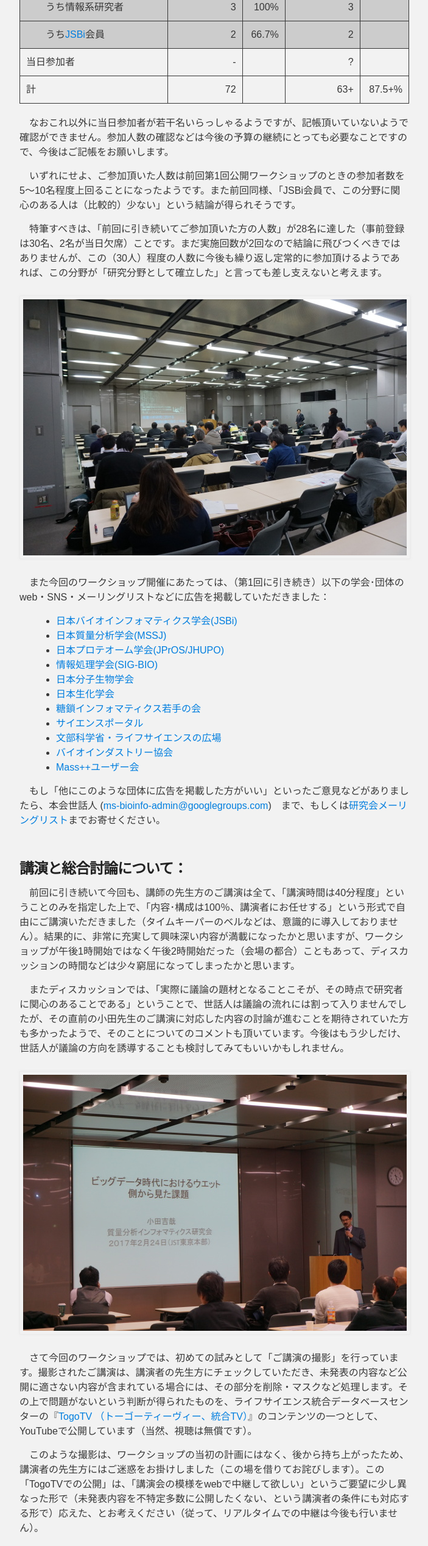
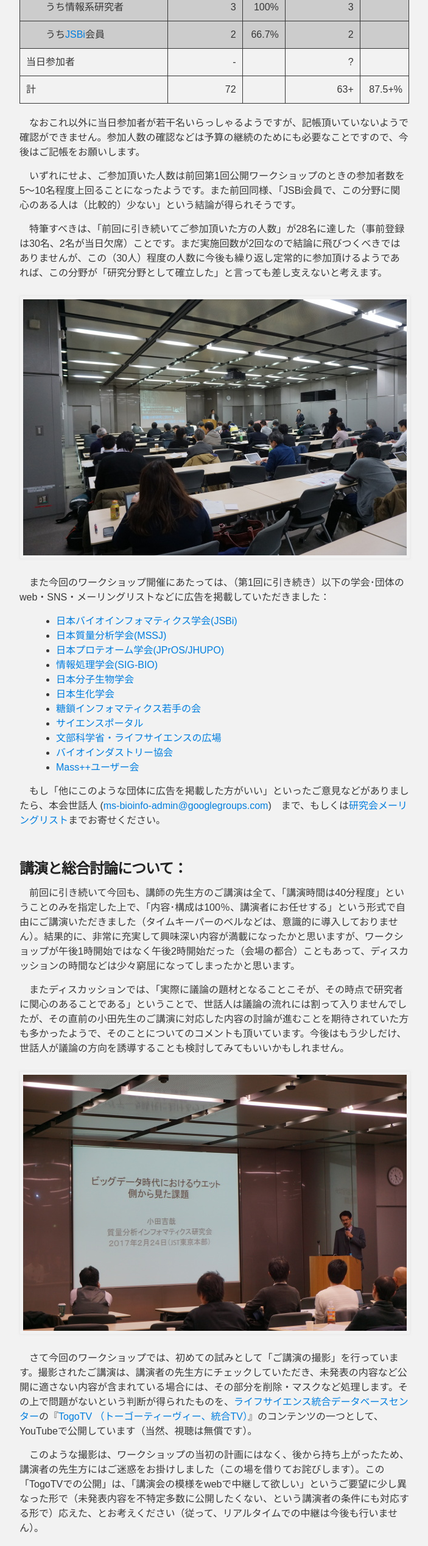
Before and after one commit to ms-bio/ms-bio.github.io, a plain HTML site: page 2017ws_log_table.html in a window 1280 px wide. Shown: the part 1213-3749 px from the top of the page at 61% size, without its empty margins (288-991 px from the left). Drawn offline with Linux system fonts and the light colour scheme.

Commit message:
Update 2017ws_log_table.html

```diff
--- a/2017ws_log_table.html
+++ b/2017ws_log_table.html
@@ -156,7 +156,7 @@
 
 </tbody></table>
 
-    <p>　なおこれ以外に当日参加者が若干名いらっしゃるようですが、記帳頂いていないようで確認ができません。参加人数の確認などは今後の予算の継続にとっても必要なことですので、今後はご記帳をお願いします。
+    <p>　なおこれ以外に当日参加者が若干名いらっしゃるようですが、記帳頂いていないようで確認ができません。参加人数の確認などは予算の継続のためにも必要なことですので、今後はご記帳をお願いします。
     </p>
     <p>
 　いずれにせよ、ご参加頂いた人数は前回第1回公開ワークショップのときの参加者数を5～10名程度上回ることになったようです。また前回同様、「JSBi会員で、この分野に関心のある人は（比較的）少ない」という結論が得られそうです。
@@ -201,10 +201,15 @@
 
 <BR>
 
-    <p>　さて今回のワークショップでは、初めての試みとして「ご講演の撮影」を行っています。撮影されたご講演は、講演者の先生方にチェックしていただき、未発表の内容など公開に適さない内容が含まれている場合には、その部分を削除・マスクなど処理します。その上で問題がないという判断が得られたものを、ライフサイエンス統合データベースセンターの『<a href="http://togotv.dbcls.jp/">TogoTV （トーゴーティーヴィー、統合TV）</a>』のコンテンツの一つとして、YouTubeで公開しています（当然、視聴は無償です）。</p>
+    <p>　さて今回のワークショップでは、初めての試みとして「ご講演の撮影」を行っています。撮影されたご講演は、講演者の先生方にチェックしていただき、未発表の内容など公開に適さない内容が含まれている場合には、その部分を削除・マスクなど処理します。その上で問題がないという判断が得られたものを、<a href="http://dbcls.rois.ac.jp/">ライフサイエンス統合データベースセンター</a>の『<a href="http://togotv.dbcls.jp/">TogoTV （トーゴーティーヴィー、統合TV）</a>』のコンテンツの一つとして、YouTubeで公開しています（当然、視聴は無償です）。</p>
     <p>　このような撮影は、ワークショップの当初の計画にはなく、後から持ち上がったため、講演者の先生方にはご迷惑をお掛けしました（この場を借りてお詫びします）。この「TogoTVでの公開」は、「講演会の模様をwebで中継して欲しい」というご要望に少し異なった形で（未発表内容を不特定多数に公開したくない、という講演者の条件にも対応する形で）応えた、とお考えください（従って、リアルタイムでの中継は今後も行いません）。</p>
 
+<br>
+
 <h3>今後の研究会などについて：</h3>
+
+
+
 
 <img src="./images/2017ws/ws17_3.jpg" width="630">
 
```
